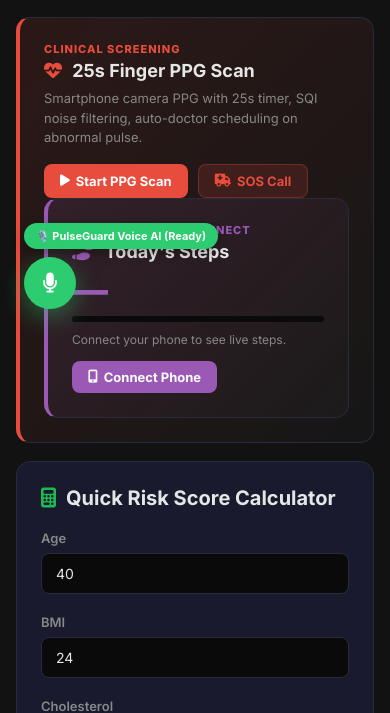
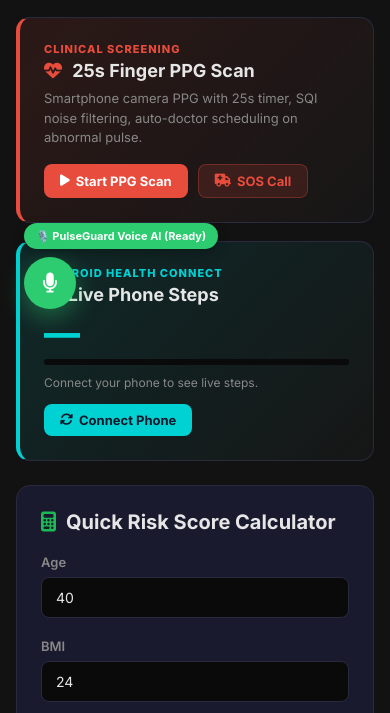
Before and after one commit to Hruthi21/pulse-guard-techyouth, a Flask app: page /dashboard in a window 390 px wide. Shown: the part 511-1224 px from the top of the page. Run offline with Flask 3, Linux system fonts and the light colour scheme; the visitor is signed in with stand-in values (Sample User, id 1); data that the repository does not hold is empty; parts of the project's set-up code (start-up, migrations or seed data) failed here and were passed over.

Commit message:
Make Connect Phone permanently visible across Dashboard and all navigation bars

```diff
--- a/templates/appointments.html
+++ b/templates/appointments.html
@@ -236,6 +236,7 @@
       <a href="/appointments" class="nav-item active" style="color:#2ecc71;font-weight:600;"><i class="fas fa-video"></i><span>Doctor Video Call</span></a>
       <a href="/doctor" class="nav-item" style="color:#3498db;font-weight:600;"><i class="fas fa-user-md"></i><span>Doctor Portal</span></a>
       <a href="/reports" class="nav-item"><i class="fas fa-file-medical"></i><span>Reports & Family</span></a>
+      <a href="/connect-phone" class="nav-item" style="color:#00d2d3;font-weight:600;"><i class="fas fa-mobile-alt"></i><span>Connect Phone</span></a>
       <a href="/chat" class="nav-item"><i class="fas fa-robot"></i><span>AI Assistant</span></a>
       <a href="/lifestyle" class="nav-item"><i class="fas fa-running"></i><span>Lifestyle</span></a>
       <a href="/diet" class="nav-item"><i class="fas fa-apple-alt"></i><span>Diet Analysis</span></a>
--- a/templates/chat.html
+++ b/templates/chat.html
@@ -61,6 +61,7 @@
     <a href="/appointments" class="nav-item " style="color:#2ecc71;font-weight:600;"><i class="fas fa-video"></i><span>Doctor Video Call</span></a>
     <a href="/doctor" class="nav-item " style="color:#3498db;font-weight:600;"><i class="fas fa-user-md"></i><span>Doctor Portal</span></a>
     <a href="/reports" class="nav-item "><i class="fas fa-file-medical"></i><span>Reports & Family</span></a>
+    <a href="/connect-phone" class="nav-item" style="color:#00d2d3;font-weight:600;"><i class="fas fa-mobile-alt"></i><span>Connect Phone</span></a>
     <a href="/chat" class="nav-item active"><i class="fas fa-robot"></i><span>AI Assistant</span></a>
     <a href="/lifestyle" class="nav-item "><i class="fas fa-running"></i><span>Lifestyle</span></a>
     <a href="/diet" class="nav-item "><i class="fas fa-apple-alt"></i><span>Diet Analysis</span></a>
--- a/templates/dashboard.html
+++ b/templates/dashboard.html
@@ -25,6 +25,7 @@
     <a href="/dashboard" class="nav-item active"><i class="fas fa-chart-line"></i><span>Dashboard</span></a>
     <a href="/heartrate" class="nav-item "><i class="fas fa-heartbeat"></i><span>Heart Rate (PPG)</span></a>
     <a href="/wearable" class="nav-item " style="color:#46f0a0;font-weight:600;"><i class="fas fa-cube"></i><span>PulseGuard Wear (3D)</span></a>
+    <a href="/connect-phone" class="nav-item" style="color:#00d2d3;font-weight:600;"><i class="fas fa-mobile-alt"></i><span>Connect Phone</span></a>
     <a href="/appointments" class="nav-item " style="color:#2ecc71;font-weight:600;"><i class="fas fa-video"></i><span>Doctor Video Call</span></a>
     <a href="/doctor" class="nav-item " style="color:#3498db;font-weight:600;"><i class="fas fa-user-md"></i><span>Doctor Portal</span></a>
     <a href="/reports" class="nav-item "><i class="fas fa-file-medical"></i><span>Reports & Family</span></a>
@@ -112,18 +113,20 @@
               <i class="fas fa-ambulance"></i> SOS Call
             </a>
           </div>
+        </div>
+
         <!-- Phone Steps Card (Health Connect sync) -->
-        <div class="card" style="border-left: 4px solid #9b59b6; background: linear-gradient(135deg, rgba(155,89,182,0.12), rgba(255,255,255,0.02));">
-          <div style="font-size:11px; color:#9b59b6; text-transform:uppercase; font-weight:800; letter-spacing:1px; margin-bottom:4px;">Android Health Connect</div>
-          <h3 style="margin:0 0 6px; font-size:18px;"><i class="fas fa-shoe-prints" style="color:#9b59b6; margin-right:6px;"></i> Today's Steps</h3>
-          <div style="font-size:36px; font-weight:900; color:#9b59b6; margin:6px 0 4px;" id="db-steps">—</div>
+        <div class="card" style="border-left: 4px solid #00d2d3; background: linear-gradient(135deg, rgba(0,210,211,0.12), rgba(255,255,255,0.02));">
+          <div style="font-size:11px; color:#00d2d3; text-transform:uppercase; font-weight:800; letter-spacing:1px; margin-bottom:4px;">Android Health Connect</div>
+          <h3 style="margin:0 0 6px; font-size:18px;"><i class="fas fa-mobile-alt" style="color:#00d2d3; margin-right:6px;"></i> Live Phone Steps</h3>
+          <div style="font-size:36px; font-weight:900; color:#00d2d3; margin:6px 0 4px;" id="db-steps">—</div>
           <div style="height:6px;background:var(--darker);border-radius:3px;overflow:hidden;margin-bottom:10px;">
-            <div id="db-steps-bar" style="height:100%;border-radius:3px;background:#9b59b6;width:0%;transition:width 0.8s;"></div>
+            <div id="db-steps-bar" style="height:100%;border-radius:3px;background:#00d2d3;width:0%;transition:width 0.8s;"></div>
           </div>
           <div style="font-size:12px;color:var(--muted);margin-bottom:14px;" id="db-steps-meta">Connect your phone to see live steps.</div>
           <div style="display:flex; gap:10px; flex-wrap:wrap;">
-            <a href="/connect-phone" style="padding:8px 16px; font-size:13px; font-weight:700; text-decoration:none; border-radius:8px; background:#9b59b6; color:#fff; display:inline-flex; align-items:center; gap:6px;">
-              <i class="fas fa-mobile-alt"></i> Connect Phone
+            <a href="/connect-phone" style="padding:8px 16px; font-size:13px; font-weight:700; text-decoration:none; border-radius:8px; background:#00d2d3; color:#0f172a; display:inline-flex; align-items:center; gap:6px;">
+              <i class="fas fa-sync-alt"></i> Connect Phone
             </a>
           </div>
         </div>
@@ -447,14 +450,16 @@
         const res = await fetch('/api/steps/today');
         const d   = await res.json();
         if (d.steps !== null && d.steps !== undefined) {
-          document.getElementById('db-steps').textContent = d.steps.toLocaleString();
+          document.getElementById('db-steps').textContent = Number(d.steps).toLocaleString() + ' steps';
           const pct = Math.min(100, Math.round((d.steps / 8000) * 100));
           document.getElementById('db-steps-bar').style.width = pct + '%';
-          const calStr  = d.calories   ? ` · ${Math.round(d.calories)} kcal` : '';
-          const hrStr   = d.heart_rate ? ` · ${d.heart_rate} bpm` : '';
-          const syncStr = d.synced_at  ? ` · synced ${new Date(d.synced_at).toLocaleTimeString()}` : '';
+          const calStr  = d.calories   ? ` · 🔥 ${Math.round(d.calories)} kcal` : '';
+          const distStr = d.distance_m ? ` · 📍 ${(d.distance_m / 1000).toFixed(2)} km` : '';
+          const syncStr = d.synced_at  ? ` · 🟢 Live Synced` : '';
           document.getElementById('db-steps-meta').textContent =
-            `${pct}% of 8,000 goal${calStr}${hrStr}${syncStr}`;
+            `${pct}% of 8,000 goal${calStr}${distStr}${syncStr}`;
+        } else if (d.paired) {
+          document.getElementById('db-steps-meta').textContent = '🟢 Phone paired — waiting for today\'s step data.';
         }
       } catch (e) { /* silently ignore if phone not connected */ }
     }
--- a/templates/diet.html
+++ b/templates/diet.html
@@ -61,6 +61,7 @@
     <a href="/appointments" class="nav-item" style="color:#2ecc71;font-weight:600;"><i class="fas fa-video"></i><span>Doctor Video Call</span></a>
     <a href="/doctor" class="nav-item" style="color:#3498db;font-weight:600;"><i class="fas fa-user-md"></i><span>Doctor Portal</span></a>
     <a href="/reports" class="nav-item"><i class="fas fa-file-medical"></i><span>Reports &amp; Family</span></a>
+    <a href="/connect-phone" class="nav-item" style="color:#00d2d3;font-weight:600;"><i class="fas fa-mobile-alt"></i><span>Connect Phone</span></a>
     <a href="/chat" class="nav-item"><i class="fas fa-robot"></i><span>AI Assistant</span></a>
     <a href="/lifestyle" class="nav-item"><i class="fas fa-running"></i><span>Lifestyle</span></a>
     <a href="/diet" class="nav-item active"><i class="fas fa-apple-alt"></i><span>Diet Planner</span></a>
--- a/templates/doctor_dashboard.html
+++ b/templates/doctor_dashboard.html
@@ -98,6 +98,7 @@
       <a href="/appointments" class="nav-item" style="color:#2ecc71;font-weight:600;"><i class="fas fa-video"></i><span>Doctor Video Call</span></a>
       <a href="/doctor" class="nav-item active" style="color:#3498db;font-weight:600;"><i class="fas fa-user-md"></i><span>Doctor Portal</span></a>
       <a href="/reports" class="nav-item"><i class="fas fa-file-medical"></i><span>Reports & Family</span></a>
+      <a href="/connect-phone" class="nav-item" style="color:#00d2d3;font-weight:600;"><i class="fas fa-mobile-alt"></i><span>Connect Phone</span></a>
       <a href="/chat" class="nav-item"><i class="fas fa-robot"></i><span>AI Assistant</span></a>
       <a href="/lifestyle" class="nav-item"><i class="fas fa-running"></i><span>Lifestyle</span></a>
       <a href="/diet" class="nav-item"><i class="fas fa-apple-alt"></i><span>Diet Analysis</span></a>
--- a/templates/emergency.html
+++ b/templates/emergency.html
@@ -22,6 +22,7 @@
     <a href="/appointments" class="nav-item " style="color:#2ecc71;font-weight:600;"><i class="fas fa-video"></i><span>Doctor Video Call</span></a>
     <a href="/doctor" class="nav-item " style="color:#3498db;font-weight:600;"><i class="fas fa-user-md"></i><span>Doctor Portal</span></a>
     <a href="/reports" class="nav-item "><i class="fas fa-file-medical"></i><span>Reports & Family</span></a>
+    <a href="/connect-phone" class="nav-item" style="color:#00d2d3;font-weight:600;"><i class="fas fa-mobile-alt"></i><span>Connect Phone</span></a>
     <a href="/chat" class="nav-item "><i class="fas fa-robot"></i><span>AI Assistant</span></a>
     <a href="/lifestyle" class="nav-item "><i class="fas fa-running"></i><span>Lifestyle</span></a>
     <a href="/diet" class="nav-item "><i class="fas fa-apple-alt"></i><span>Diet Analysis</span></a>
--- a/templates/heartrate.html
+++ b/templates/heartrate.html
@@ -212,6 +212,7 @@
     <a href="/appointments" class="nav-item " style="color:#2ecc71;font-weight:600;"><i class="fas fa-video"></i><span>Doctor Video Call</span></a>
     <a href="/doctor" class="nav-item " style="color:#3498db;font-weight:600;"><i class="fas fa-user-md"></i><span>Doctor Portal</span></a>
     <a href="/reports" class="nav-item "><i class="fas fa-file-medical"></i><span>Reports & Family</span></a>
+    <a href="/connect-phone" class="nav-item" style="color:#00d2d3;font-weight:600;"><i class="fas fa-mobile-alt"></i><span>Connect Phone</span></a>
     <a href="/chat" class="nav-item "><i class="fas fa-robot"></i><span>AI Assistant</span></a>
     <a href="/lifestyle" class="nav-item "><i class="fas fa-running"></i><span>Lifestyle</span></a>
     <a href="/diet" class="nav-item "><i class="fas fa-apple-alt"></i><span>Diet Analysis</span></a>
--- a/templates/index.html
+++ b/templates/index.html
@@ -27,6 +27,7 @@
         <a href="/dashboard" style="color: #1db954; font-weight: 700; padding: 6px 10px; font-size: 13.5px;"><i class="fas fa-chart-line"></i> Dashboard</a>
         <a href="/heartrate" style="padding: 6px 10px; font-size: 13.5px;"><i class="fas fa-heartbeat"></i> Heart Rate (PPG)</a>
         <a href="#wearable-showcase" style="color: #46f0a0; font-weight: 700; padding: 6px 10px; font-size: 13.5px;"><i class="fas fa-cube"></i> Wearable 3D</a>
+        <a href="/connect-phone" style="color: #00d2d3; font-weight: 700; padding: 6px 10px; font-size: 13.5px;"><i class="fas fa-mobile-alt"></i> Connect Phone</a>
         <a href="/appointments" style="color: #2ecc71; font-weight: 700; padding: 6px 10px; font-size: 13.5px;"><i class="fas fa-video"></i> Video Consult</a>
         <a href="/doctor" style="color: #3498db; font-weight: 700; padding: 6px 10px; font-size: 13.5px;"><i class="fas fa-user-md"></i> Doctor Portal</a>
         <a href="/reports" style="padding: 6px 10px; font-size: 13.5px;"><i class="fas fa-file-medical"></i> Reports</a>
--- a/templates/lifestyle.html
+++ b/templates/lifestyle.html
@@ -23,6 +23,7 @@
     <a href="/appointments" class="nav-item " style="color:#2ecc71;font-weight:600;"><i class="fas fa-video"></i><span>Doctor Video Call</span></a>
     <a href="/doctor" class="nav-item " style="color:#3498db;font-weight:600;"><i class="fas fa-user-md"></i><span>Doctor Portal</span></a>
     <a href="/reports" class="nav-item "><i class="fas fa-file-medical"></i><span>Reports & Family</span></a>
+    <a href="/connect-phone" class="nav-item" style="color:#00d2d3;font-weight:600;"><i class="fas fa-mobile-alt"></i><span>Connect Phone</span></a>
     <a href="/chat" class="nav-item "><i class="fas fa-robot"></i><span>AI Assistant</span></a>
     <a href="/lifestyle" class="nav-item active"><i class="fas fa-running"></i><span>Lifestyle</span></a>
     <a href="/diet" class="nav-item "><i class="fas fa-apple-alt"></i><span>Diet Analysis</span></a>
--- a/templates/reports.html
+++ b/templates/reports.html
@@ -149,6 +149,7 @@
       <a href="/appointments" class="nav-item" style="color:#2ecc71;font-weight:600;"><i class="fas fa-video"></i><span>Doctor Video Call</span></a>
       <a href="/doctor" class="nav-item" style="color:#3498db;font-weight:600;"><i class="fas fa-user-md"></i><span>Doctor Portal</span></a>
       <a href="/reports" class="nav-item active"><i class="fas fa-file-medical"></i><span>Reports & Family</span></a>
+      <a href="/connect-phone" class="nav-item" style="color:#00d2d3;font-weight:600;"><i class="fas fa-mobile-alt"></i><span>Connect Phone</span></a>
       <a href="/chat" class="nav-item"><i class="fas fa-robot"></i><span>AI Assistant</span></a>
       <a href="/lifestyle" class="nav-item"><i class="fas fa-running"></i><span>Lifestyle</span></a>
       <a href="/diet" class="nav-item"><i class="fas fa-apple-alt"></i><span>Diet Analysis</span></a>
```
